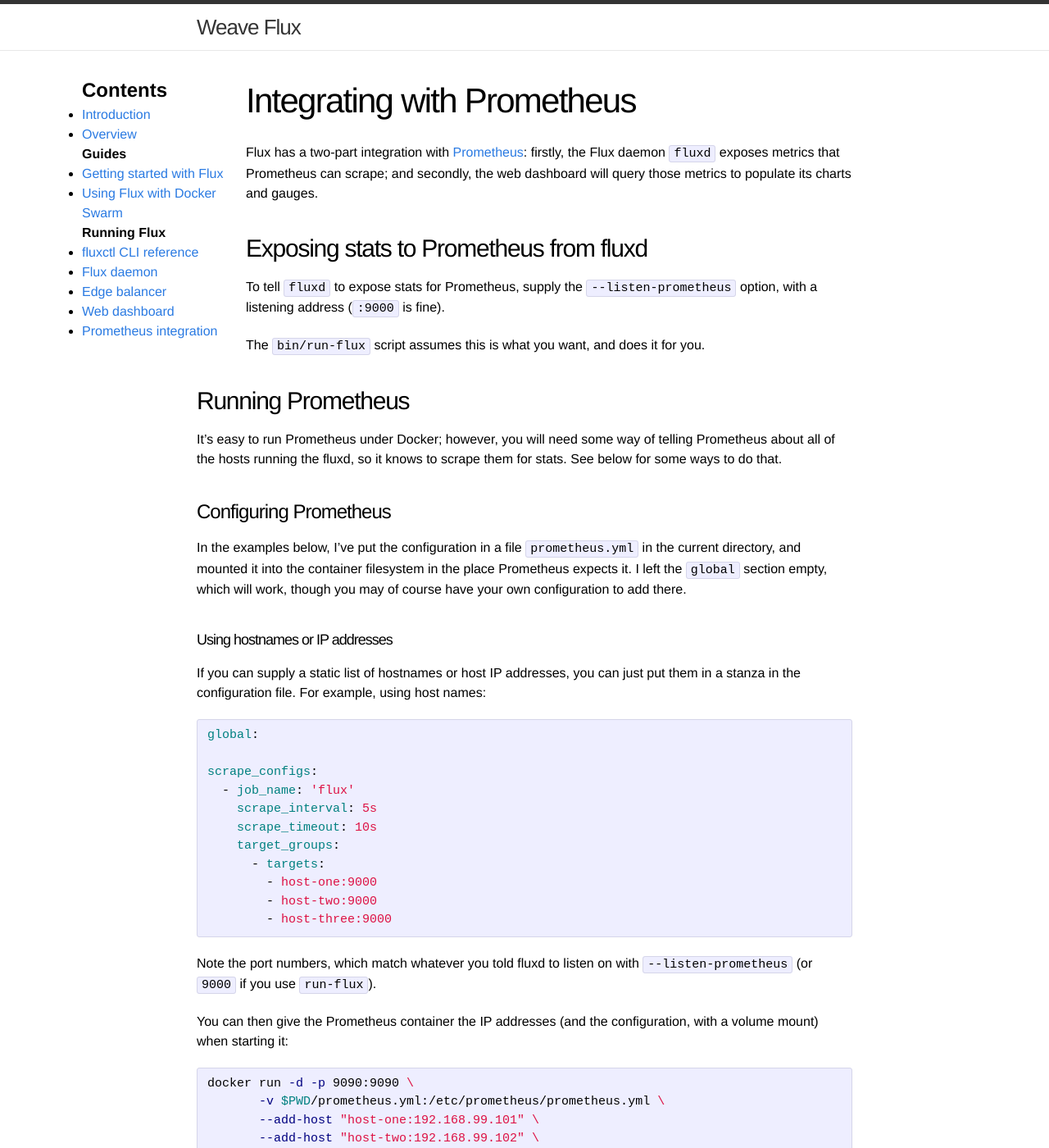
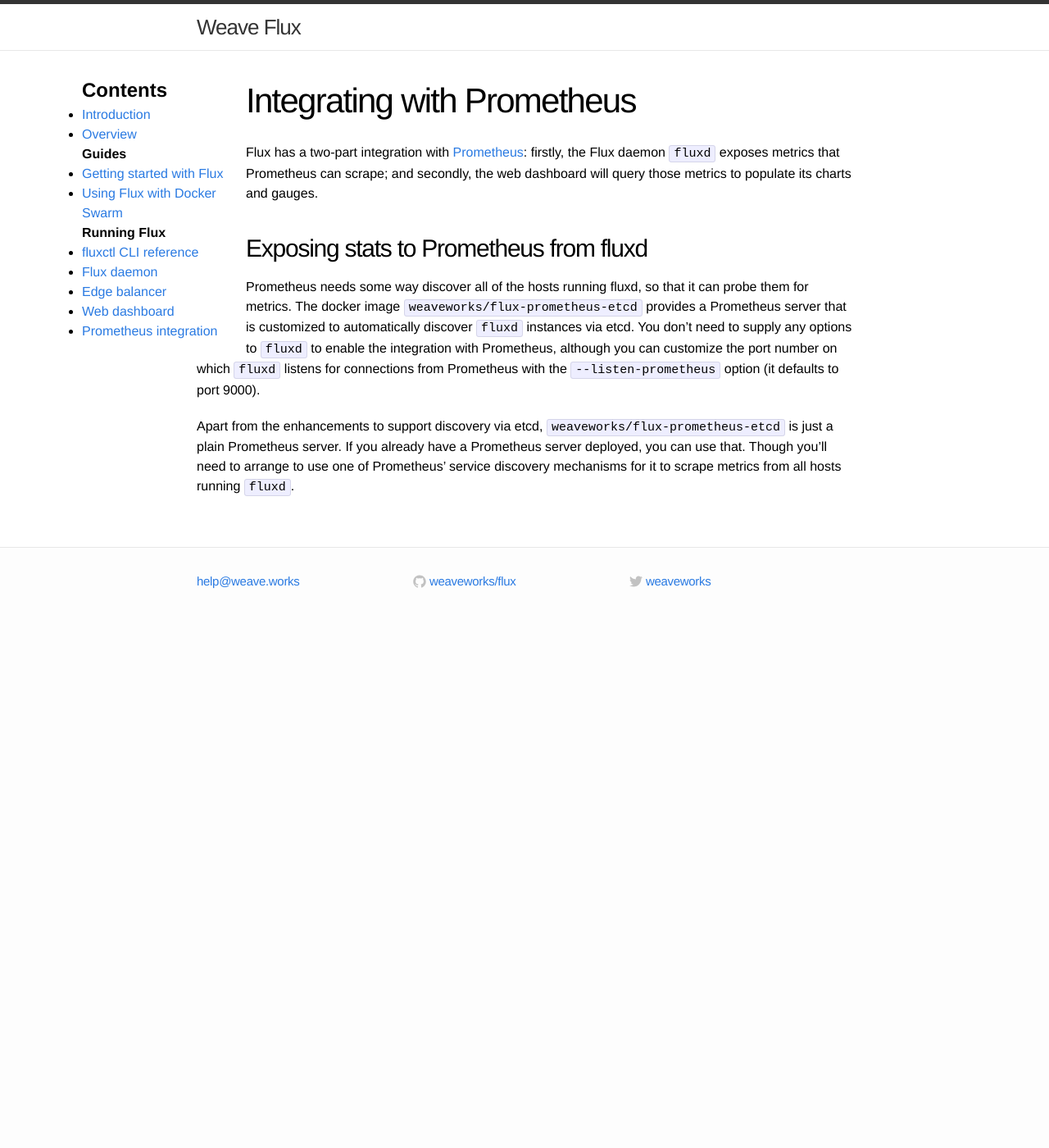
Before and after one commit to weaveworks-experiments/flux-classic, a Jekyll site: the page built from site/prometheus.md, in a window 1280 px wide and 1400 px high. Shown: the whole window at 82% size. Built offline with Jekyll 4.4.1, drawn with Linux system fonts in a browser that asks for light colours; some of the changed text lies outside the part shown.

Commit message:
Update the Prometheus page
The integration is much more automatic these days, so there is less to
say.

````diff
--- a/site/prometheus.md
+++ b/site/prometheus.md
@@ -3,102 +3,26 @@
 title: Integrating with Prometheus
 ---
 
-Flux has a two-part integration with [Prometheus][prom-site]: firstly,
-the Flux daemon `fluxd` exposes metrics that Prometheus can scrape;
-and secondly, the web dashboard will query those metrics to populate
-its charts and gauges.
+Flux has a two-part integration with
+[Prometheus](https://github.com/prometheus/prometheus): firstly, the
+Flux daemon `fluxd` exposes metrics that Prometheus can scrape; and
+secondly, the web dashboard will query those metrics to populate its
+charts and gauges.
 
 ## Exposing stats to Prometheus from fluxd
 
-To tell `fluxd` to expose stats for Prometheus, supply the
-`--listen-prometheus` option, with a listening address (`:9000` is
-fine).
+Prometheus needs some way discover all of the hosts running fluxd, so
+that it can probe them for metrics.  The docker image
+`weaveworks/flux-prometheus-etcd` provides a Prometheus server that is
+customized to automatically discover `fluxd` instances via etcd.  You
+don't need to supply any options to `fluxd` to enable the integration
+with Prometheus, although you can customize the port number on which
+`fluxd` listens for connections from Prometheus with the
+`--listen-prometheus` option (it defaults to port 9000).
 
-The `bin/run-flux` script assumes this is what you want, and does it
-for you.
-
-## Running Prometheus
-
-It's easy to run Prometheus under Docker; however, you will need some
-way of telling Prometheus about all of the hosts running the fluxd, so
-it knows to scrape them for stats. See below for some ways to do that.
-
-### Configuring Prometheus
-
-In the examples below, I've put the configuration in a file
-`prometheus.yml` in the current directory, and mounted it into the
-container filesystem in the place Prometheus expects it. I left the
-`global` section empty, which will work, though you may of course have
-your own configuration to add there.
-
-#### Using hostnames or IP addresses
-
-If you can supply a static list of hostnames or host IP addresses, you
-can just put them in a stanza in the configuration file. For example,
-using host names:
-
-```yaml
-global:
-
-scrape_configs:
-  - job_name: 'flux'
-    scrape_interval: 5s
-    scrape_timeout: 10s
-    target_groups:
-      - targets:
-        - host-one:9000
-        - host-two:9000
-        - host-three:9000
-```
-
-Note the port numbers, which match whatever you told fluxd to listen
-on with `--listen-prometheus` (or `9000` if you use `run-flux`).
-
-You can then give the Prometheus container the IP addresses (and the
-configuration, with a volume mount) when starting it:
-
-```bash
-docker run -d -p 9090:9090 \
-       -v $PWD/prometheus.yml:/etc/prometheus/prometheus.yml \
-       --add-host "host-one:192.168.99.101" \
-       --add-host "host-two:192.168.99.102" \
-       --add-host "host-three:192.168.99.103" \
-       prom/prometheus:master
-```
-
-#### Using Prometheus's service discovery configs
-
-Prometheus has a [handful of "service discovery" mechanisms][prom-sd],
-which let you put a record of the hosts somewhere, which Prometheus
-will poll.
-
-For example, if you happen to be running all your containers on a
-[Weave][weave-site] network, this can be as easy as making a DNS entry
-for each host,
-
-```bash
-weave dns-add $(weave expose) weave -h flux.weave.local
-```
-
-and adding a `dns_sd_configs` stanza to the Prometheus configuration:
-
-```yaml
-global:
-
-scrape_configs:
-  - job_name: 'flux'
-    scrape_interval: 5s
-    scrape_timeout: 10s
-    dns_sd_configs:
-        - port: 9000
-          type: A
-          names:
-            - 'flux.weave.local'
-```
-
-The `$(weave expose)` is needed to give the host an IP address on the
-Weave network, since fluxd runs in the host's network namespace.
-
-[prom-site]: https://github.com/prometheus/prometheus
-[prom-sd]: http://prometheus.io/docs/operating/configuration/#scrape-configurations-scrape_config
-[weave-site]: https://github.com/weaveworks/weave
+Apart from the enhancements to support discovery via etcd,
+`weaveworks/flux-prometheus-etcd` is just a plain Prometheus server.
+If you already have a Prometheus server deployed, you can use that.
+Though you'll need to arrange to use one of Prometheus' service
+discovery mechanisms for it to scrape metrics from all hosts running
+`fluxd`.
````
